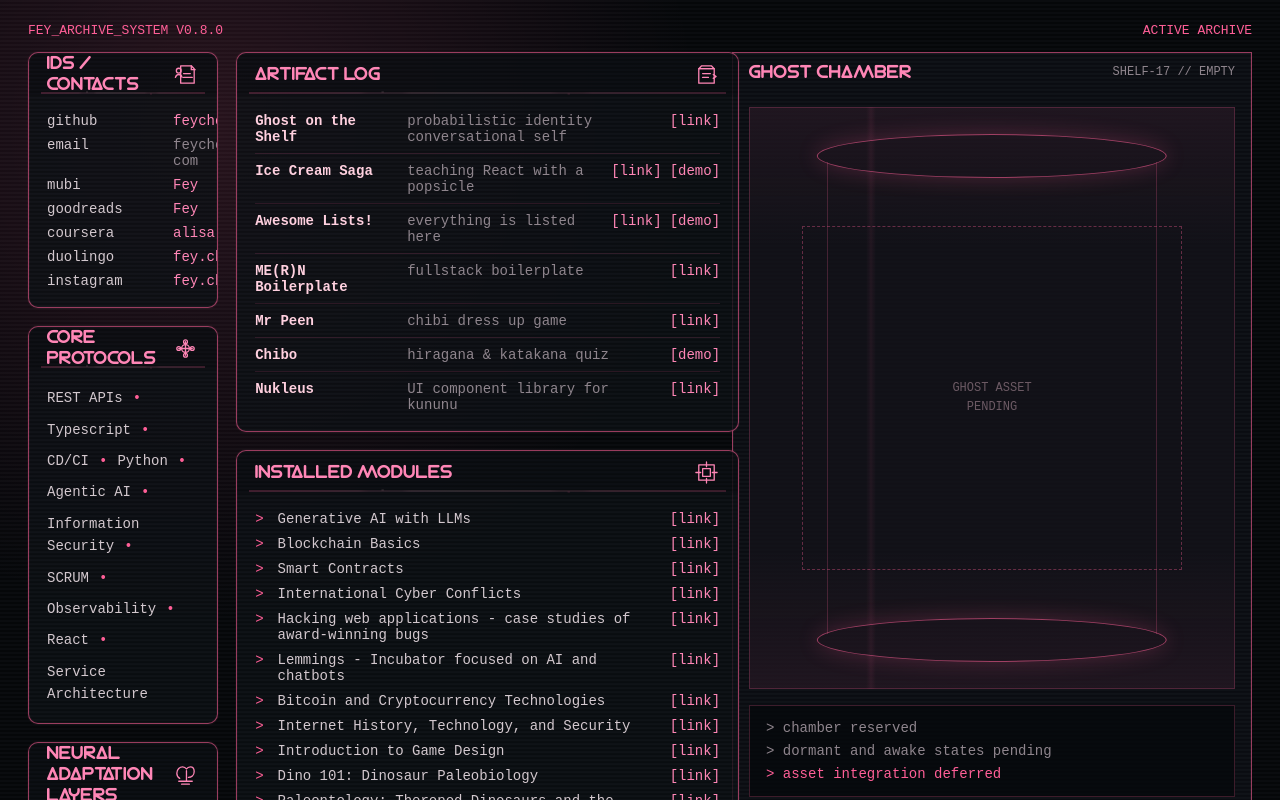
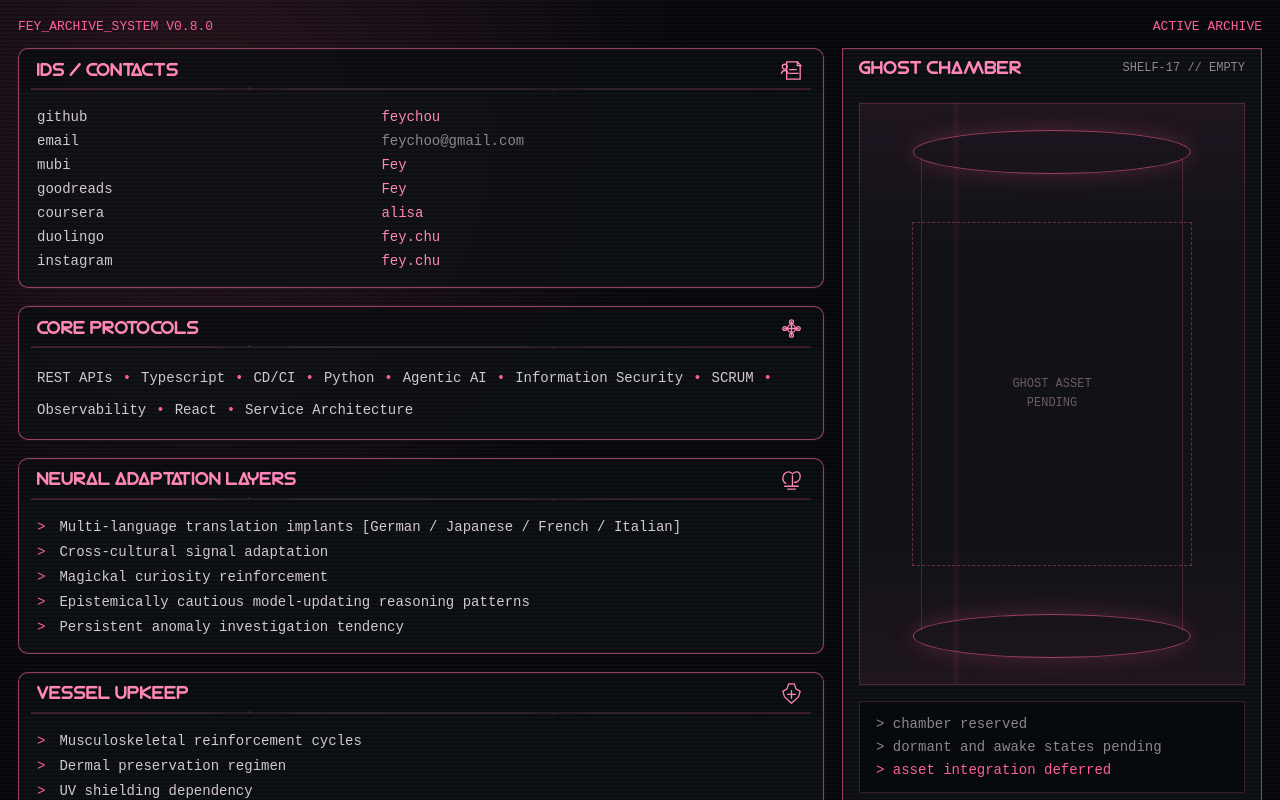
Before and after one commit to feychou/feychou.github.io, a React (Vite) app: page / in a window 1280 px wide. Shown: the top 800 px of the page. Built offline with nearby package versions, Linux system fonts and the light colour scheme.

Commit message:
fix responsiveness

```diff
--- a/src/App.css
+++ b/src/App.css
@@ -517,7 +517,7 @@
   color: var(--pink);
 }
 
-@media (min-width: 1280px) {
+@media (min-width: 1440px) {
   .App {
     padding: 22px 28px;
   }
@@ -527,13 +527,34 @@
   }
 }
 
-@media (max-width: 1023px) {
+@media (min-width: 960px) and (max-width: 1359px) {
+  .archive-layout {
+    grid-template-columns: minmax(0, 1fr) clamp(360px, 34vw, 420px);
+  }
+
+  .content-columns {
+    flex-direction: column;
+    min-width: 0;
+    width: 100%;
+  }
+
+  .content-column {
+    min-width: 0;
+    width: 100%;
+  }
+}
+
+@media (max-width: 959px) {
   .archive-layout {
     grid-template-columns: 1fr;
   }
 
   .content-columns {
     flex-direction: column;
+  }
+
+  .content-column {
+    width: 100%;
   }
 
   .ghost-slot {
```
